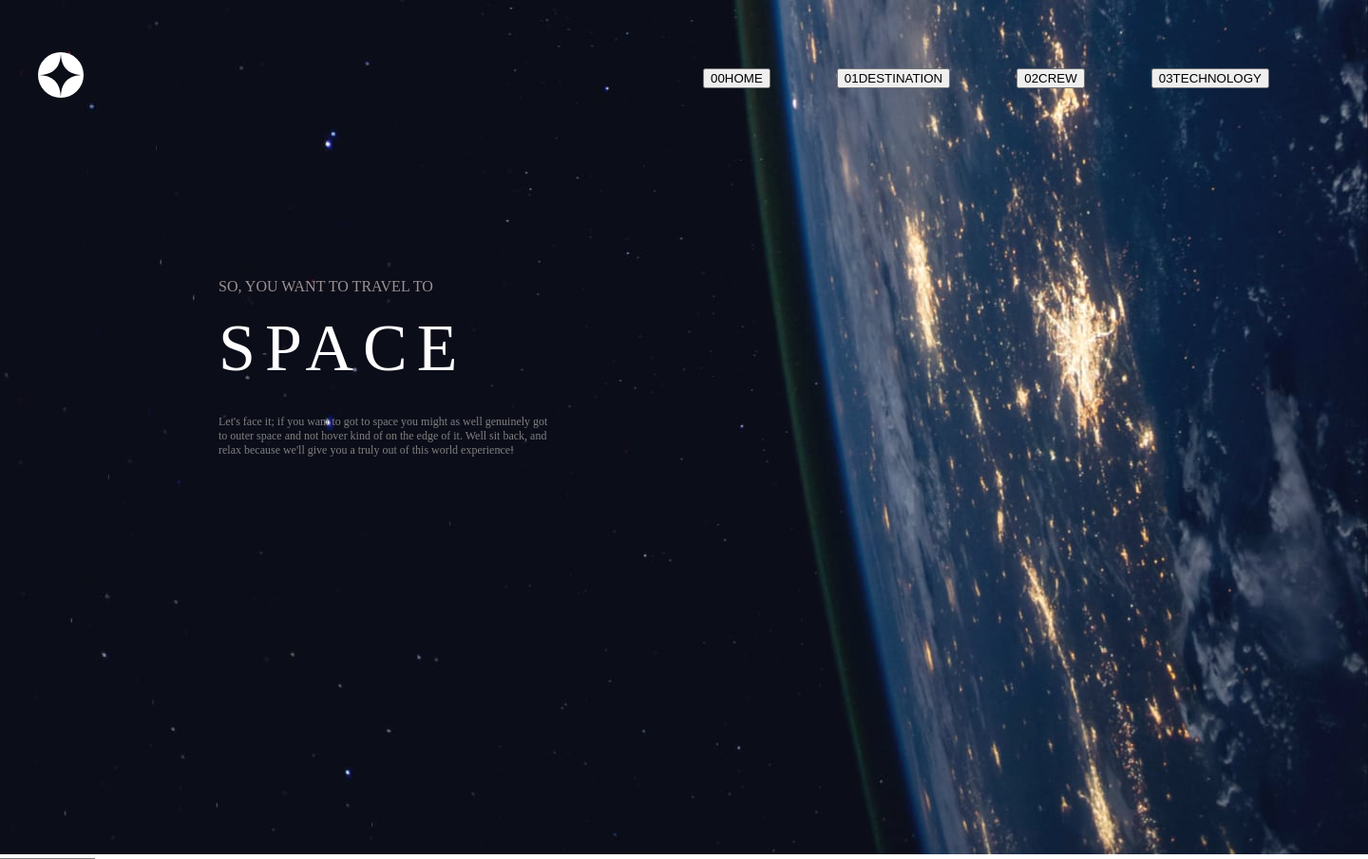
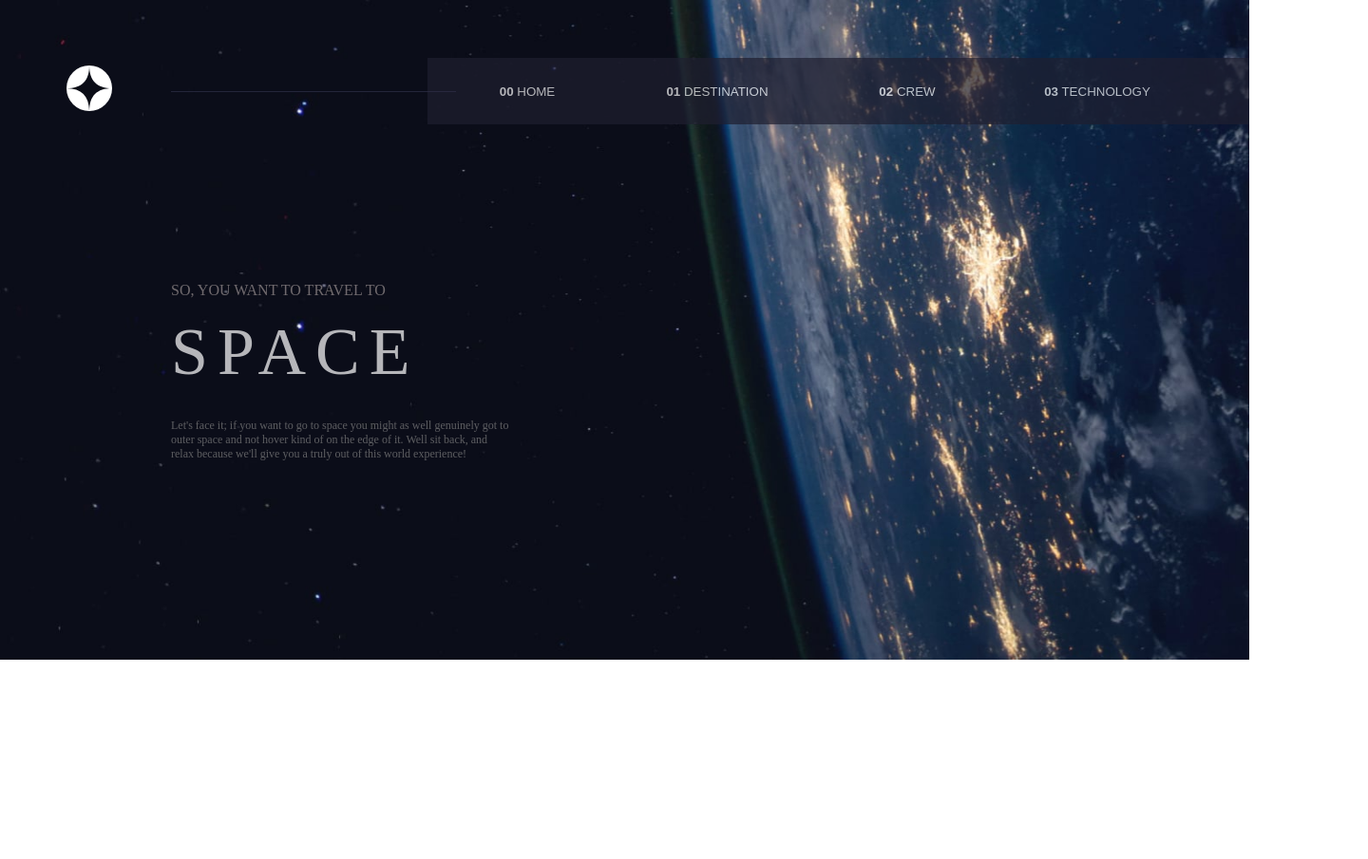
Before and after one commit to Brycies/Space-tourism-, a plain HTML site: page spacetourism.html in a window 1280 px wide. Shown: the whole page at 95% size, 1440 px wide, since content can reach past the window. After the commit the page ends 805 px from the top, so only its background shows below. Drawn offline with Linux system fonts and the light colour scheme.

Commit message:
first commit

```diff
--- a/Style/spacetourism.css
+++ b/Style/spacetourism.css
@@ -1,37 +1,57 @@
 body {
   margin-top: 0px;
   margin-left: 0px;
-  width: 100px;
 }
-.container {
-  border-bottom-style: solid;
-  border-bottom-color: grey;
-  border-bottom-width: thin;
+.space {
+  width: 1315px;
+  height: 695px;
 }
-
+.logo-container {
+  margin-top: 20px;
+  margin-left: 20px;
+}
 .logo {
-  size: 40px;
+  size: 70px;
   margin-top: 30px;
 }
 .nav-container {
-  margin-top: -880px;
-  margin-left: 40px;
+  margin-top: -680px;
+  margin-left: 50px;
   background-color: green;
 }
 .button-container {
   display: flex;
   flex-direction: row;
-  margin-top: -35px;
-  margin-left: 660px;
+  background-color: rgb(30, 30, 47);
+  width: 865px;
+  height: 70px;
+  margin-top: -60px;
+  margin-left: 400px;
+  filter: opacity(70%);
 }
-.navbar {
-  margin-right: 30px;
-  margin-left: 40px;
+.nav-button {
+  width: 150px;
+  height: 40px;
+  border: none;
+  background-color: rgb(30, 30, 47);
+  color: white;
+  margin-top: 15px;
+  margin-right: 20px;
+  margin-left: 30px;
+}
+.travel-infor {
+  margin-top: 200px;
 }
 .space-infor {
-  width: 450px;
-  margin-top: 200px;
-  margin-left: 230px;
+  width: 300px;
+  height: 700px;
+  margin-top: -35px;
+  margin-left: 180px;
+  border-top-style: solid;
+  border-top-color: rgb(47, 47, 72);
+  border-top-style: solid;
+  border-top-width: thin;
+  filter: opacity(70%);
 }
 .space-title {
   color: rgb(155, 146, 146);
--- a/spacetourism.html
+++ b/spacetourism.html
@@ -9,17 +9,19 @@
   </head>
   <body>
     <div class="container">
-      <img src="images/background-home-desktop.jpg" />
-    </div>
-    <div class="nav-container">
       <div>
-        <img class="logo" src="images/logo.svg" />
+        <img class="space" src="images/background-home-desktop.jpg" />
       </div>
-      <div class="button-container">
-        <button class="navbar">00HOME</button>
-        <button class="navbar">01DESTINATION</button>
-        <button class="navbar">02CREW</button>
-        <button class="navbar">03TECHNOLOGY</button>
+      <div class="nav-container">
+        <div class="logo-container">
+          <img class="logo" src="images/logo.svg" />
+        </div>
+        <div class="button-container">
+          <button class="nav-button"><b>00</b> HOME</button>
+          <button class="nav-button"><b>01</b> DESTINATION</button>
+          <button class="nav-button"><b>02</b> CREW</button>
+          <button class="nav-button"><b>03</b> TECHNOLOGY</button>
+        </div>
       </div>
     </div>
     <div class="space-infor">
@@ -27,12 +29,13 @@
         <p class="space-title">SO, YOU WANT TO TRAVEL TO</p>
         <p class="space-head">SPACE</p>
         <p class="space-body">
-          Let's face it; if you want to got to space you might as well genuinely
+          Let's face it; if you want to go to space you might as well genuinely
           got to outer space and not hover kind of on the edge of it. Well sit
           back, and relax because we'll give you a truly out of this world
           experience!
         </p>
       </div>
+      <div></div>
     </div>
   </body>
 </html>
```
